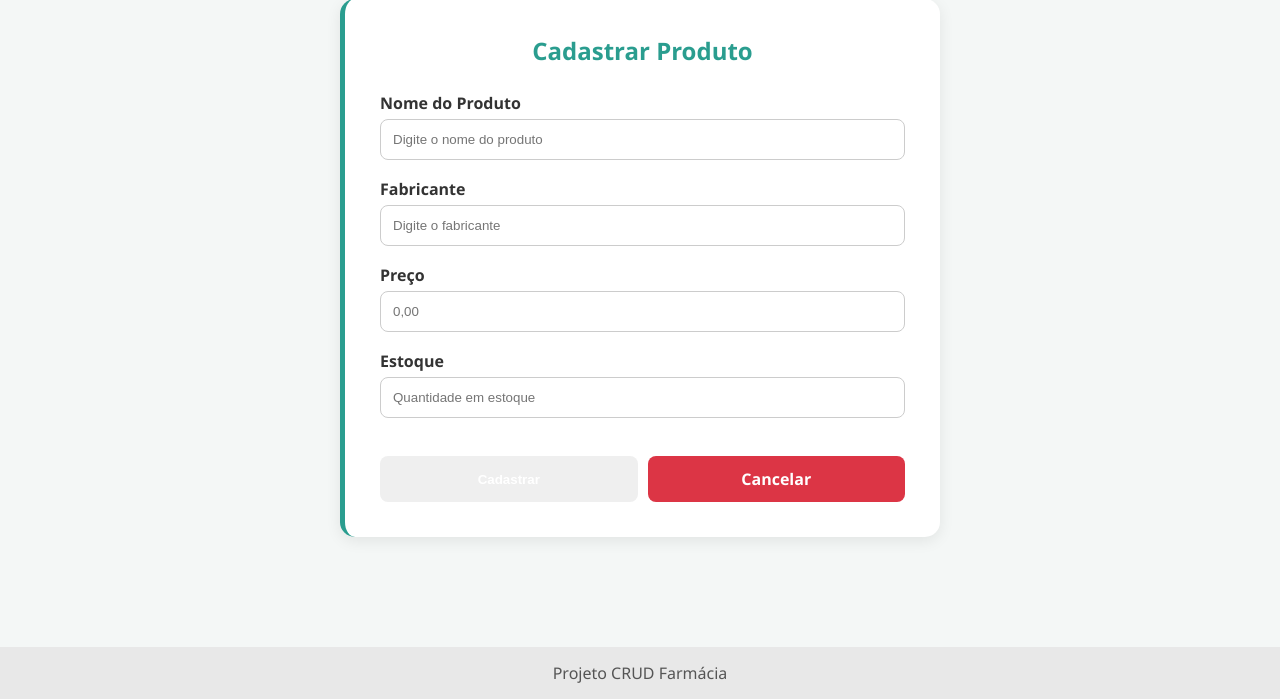
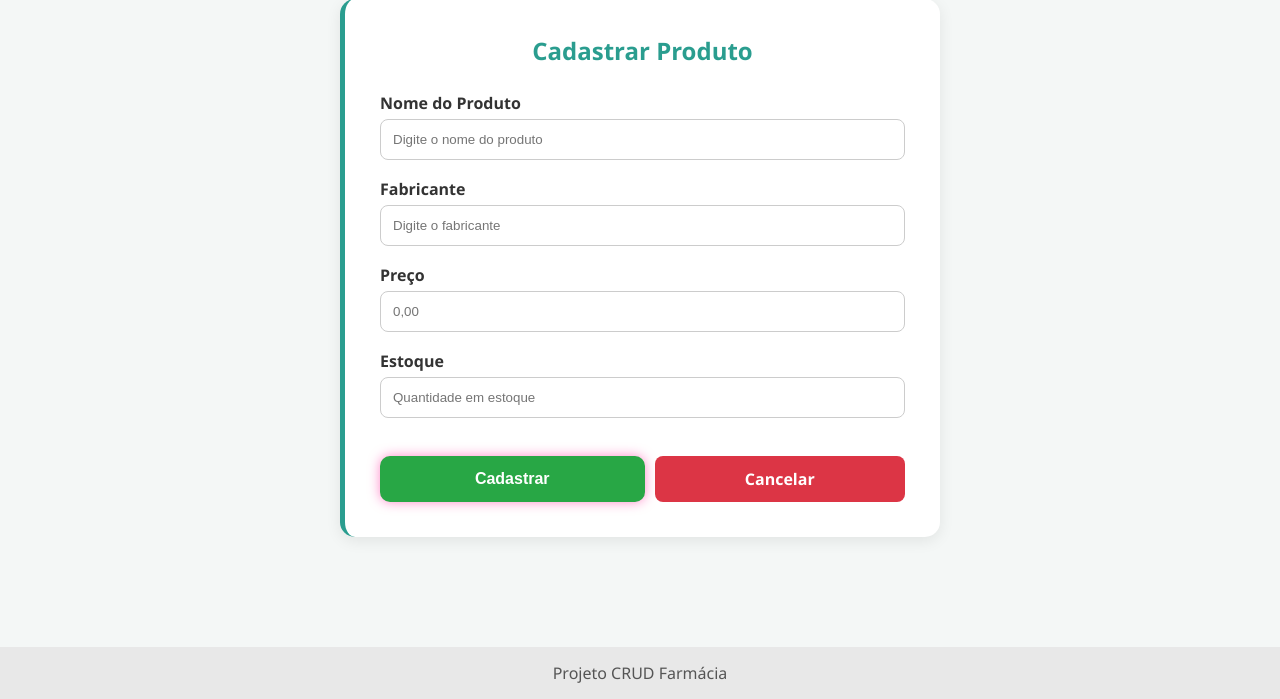
Before and after one commit to pedromuetec/farmalife, a PHP site: page /cadastro.php in a window 1280 px wide. Shown: the part 196-895 px from the top of the page. Run offline with PHP 8.4, Linux system fonts and the light colour scheme.

Commit message:
css do botao cadastrar

```diff
--- a/cadastro.php
+++ b/cadastro.php
@@ -72,7 +72,7 @@ require_once 'includes/header.php';
 
             <div class="acoes">
 
-                <button type="submit" class="btn novo">
+                <button type="submit"style="background:#28a745;color:white;border:none;padding:12px 25px;border-radius:10px;font-size:16px;font-weight:bold;cursor:pointer;box-shadow:0 0 12px rgba(255,20,147,.5);transition:.3s;">
                     Cadastrar
                 </button>
 
```
